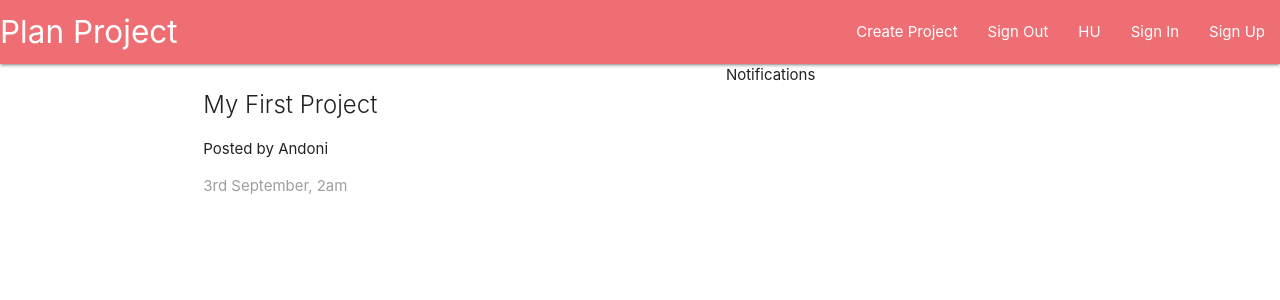
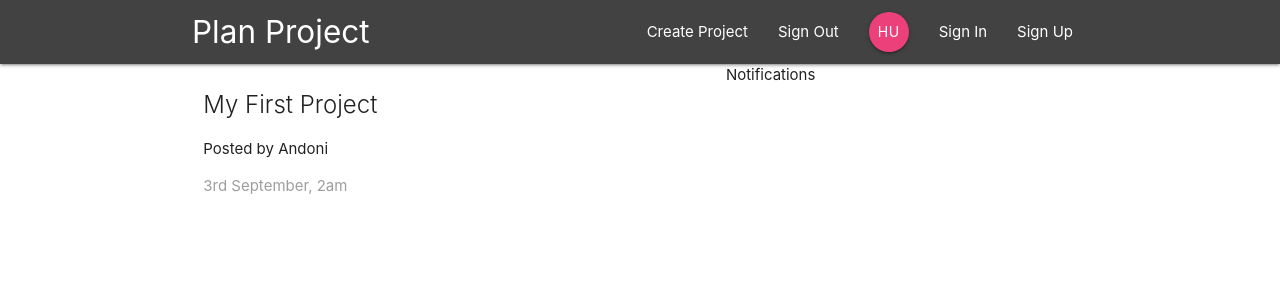
Before and after one commit to Juakata/Plan-Project, a React (Create React App) app: page / in a window 1280 px wide. Shown: the top 300 px of the page. Built offline with nearby package versions, Linux system fonts and the light colour scheme.

Commit message:
update navbar

```diff
--- a/src/components/layout/Navbar.js
+++ b/src/components/layout/Navbar.js
@@ -4,8 +4,8 @@ import SignInLinks from './SignInLinks';
 import SignOutLinks from './SignOutLinks';
 
 const Navbar = () => (
-  <nav className="nav-top">
-    <div className="nav-wrapper">
+  <nav className="nav-top nav-wrapper grey darken-3">
+    <div className="container">
       <NavLink to="/" className="brand-logo">Plan Project</NavLink>
       <ul id="nav-mobile" className="right hide-on-med-and-down">
         <SignInLinks />
--- a/src/components/layout/SignInLinks.js
+++ b/src/components/layout/SignInLinks.js
@@ -5,7 +5,9 @@ const SignInLinks = () => (
   <>
     <li><NavLink to="/projects/create">Create Project</NavLink></li>
     <li><NavLink to="/signout">Sign Out</NavLink></li>
-    <li><NavLink to="/">HU</NavLink></li>
+    <li>
+      <NavLink to="/" className="btn btn-floating pink lighten-1">HU</NavLink>
+    </li>
   </>
 );
 
```
